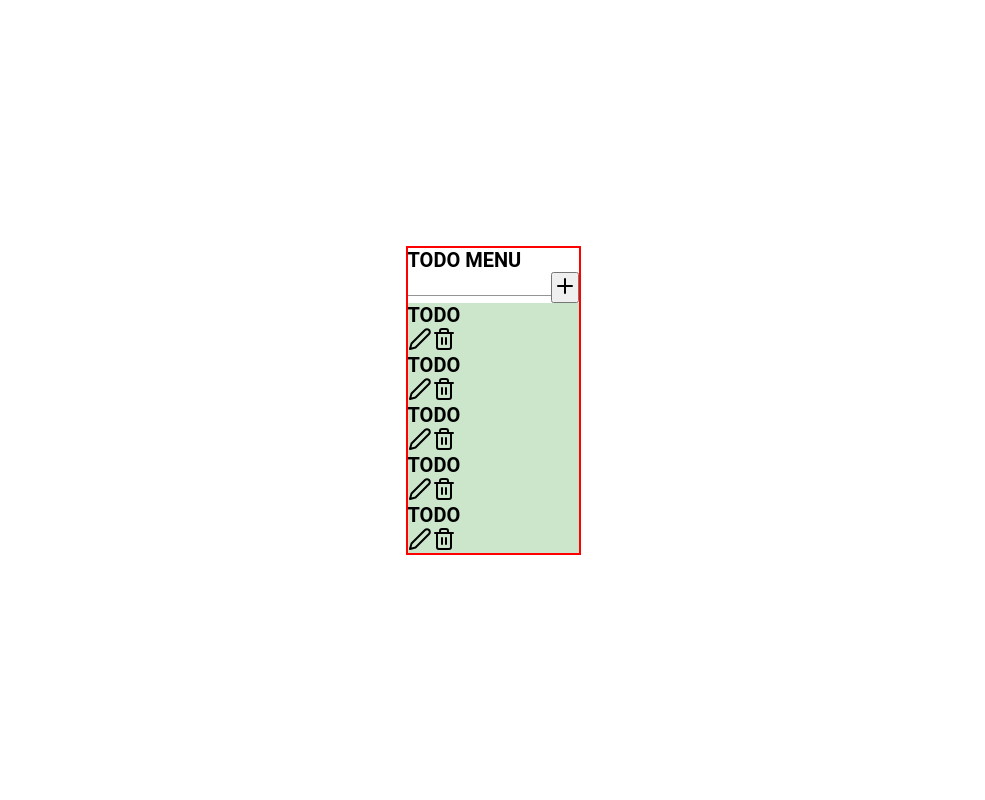
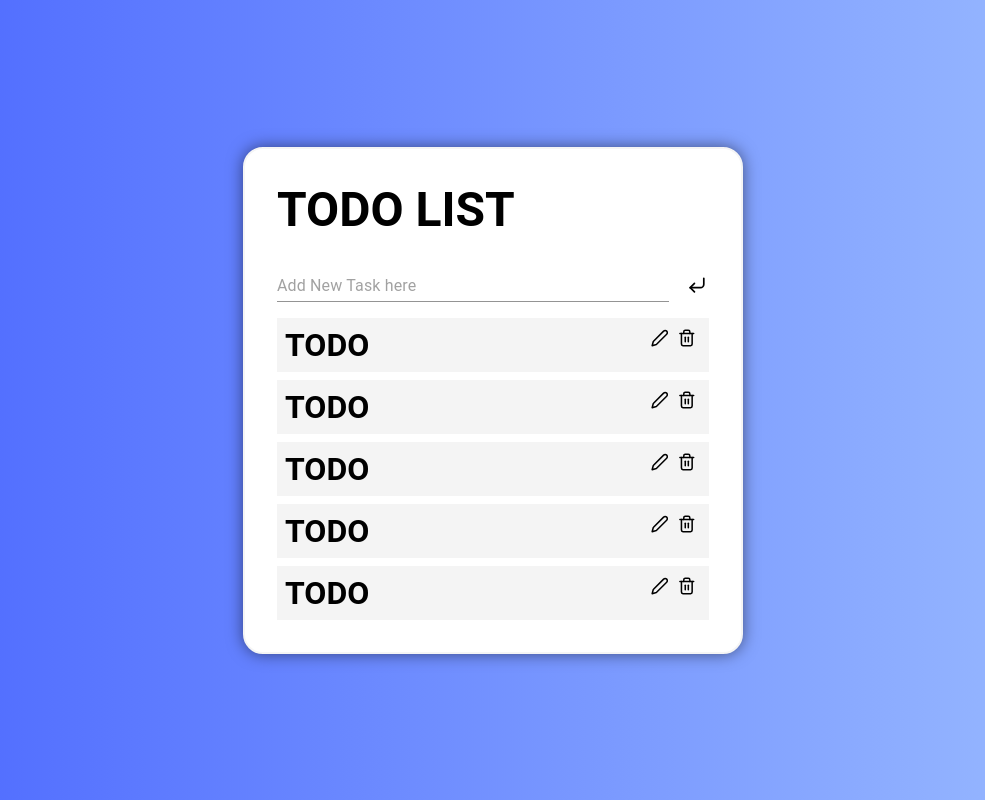
Before and after one commit to markgalang/TDD-training, a React (Create React App) app in the folder TODO-CLIENT/: page / in a window 1280 px wide. Shown: the whole page, without its empty margins (147-1132 px from the left). Built offline with nearby package versions, Linux system fonts and the light colour scheme.

Commit message:
Add Styling

```diff
--- a/TODO-CLIENT/src/components/Todo.js
+++ b/TODO-CLIENT/src/components/Todo.js
@@ -6,8 +6,8 @@ export default function Todo() {
     <div className="todo">
       <h1 className="todo__title">TODO</h1>
       <div className="todo__actions">
-        <Edit2 />
-        <Trash2 />
+        <Edit2 className="todo__icon" />
+        <Trash2 className="todo__icon" />
       </div>
     </div>
   );
--- a/TODO-CLIENT/src/components/TodoMenu.js
+++ b/TODO-CLIENT/src/components/TodoMenu.js
@@ -1,7 +1,7 @@
 import React, { useState } from "react";
 import Todo from "./Todo";
 import TextField from "@material-ui/core/TextField";
-import { Plus } from "react-feather";
+import { CornerDownLeft } from "react-feather";
 
 export default function TodoMenu() {
   const [newTodo, setNewTodo] = useState("");
@@ -16,14 +16,22 @@ export default function TodoMenu() {
     setNewTodo("");
   };
   return (
-    <div className="todo-menu debugger">
-      <h1>TODO MENU</h1>
-      <form className="todo-menu__todo-input" onSubmit={handleSubmit}>
-        <TextField name="newTodo" value={newTodo} onChange={handleChange} />
-        <button className="todo-menu__submit-button">
-          <Plus />
-        </button>
-      </form>
+    <div className="todo-menu">
+      <div className="todo-menu__header">
+        <h1 className="todo-menu__heading">Todo List</h1>
+        <form className="todo-menu__todo-form" onSubmit={handleSubmit}>
+          <TextField
+            name="newTodo"
+            className="todo-menu__todo-input"
+            value={newTodo}
+            placeholder="Add New Task here"
+            onChange={handleChange}
+          />
+          <button className="todo-menu__submit-button">
+            <CornerDownLeft />
+          </button>
+        </form>
+      </div>
 
       <div className="todo-menu__items">
         <Todo />
--- a/TODO-CLIENT/src/styles/Base/_base.scss
+++ b/TODO-CLIENT/src/styles/Base/_base.scss
@@ -11,11 +11,11 @@ html {
     font-size: 10px;
   }
 
-  @media only screen and (max-width: 768px) {
-    font-size: 14px;
+  @media only screen and (min-width: 768px) {
+    font-size: 12px;
   }
 
-  @media only screen and (max-width: 1024px) {
+  @media only screen and (min-width: 1024px) {
     font-size: 16px;
   }
 }
@@ -33,6 +33,11 @@ body {
   justify-content: center;
   align-items: center;
   height: 100vh;
+  background: linear-gradient(
+    90deg,
+    rgba(74, 102, 255, 1) 0%,
+    rgba(156, 189, 255, 1) 100%
+  );
 }
 
 .debugger {
--- a/TODO-CLIENT/src/styles/components/_todo.scss
+++ b/TODO-CLIENT/src/styles/components/_todo.scss
@@ -1,3 +1,23 @@
 .todo {
-  background-color: rgba(green, 0.2);
+  background-color: rgba(#c7c7c7, 0.2);
+  display: flex;
+  justify-content: space-between;
+  padding: 0.5rem;
+
+  &:not(:last-child) {
+    margin-bottom: 0.5rem;
+  }
+
+  &__icon {
+    width: 1.35rem;
+    margin: 0 3px;
+    cursor: pointer;
+    transform: scale(0.85);
+    transition: all 0.3s;
+
+    &:hover {
+      //   font-weight: 900;
+      transform: scale(1.05);
+    }
+  }
 }
--- a/TODO-CLIENT/src/styles/components/_todoMenu.scss
+++ b/TODO-CLIENT/src/styles/components/_todoMenu.scss
@@ -1,2 +1,44 @@
 .todo-menu {
+  border: 2px solid #f5f5f5;
+  border-radius: 20px;
+  box-shadow: 0 0 1rem rgba(#000000, 0.5);
+  padding: 2rem;
+  max-width: 500px;
+  width: 100%;
+  background-color: #ffffff;
+
+  &__header {
+    margin-bottom: 1rem;
+  }
+
+  &__heading {
+    font-size: 2rem !important;
+    text-transform: uppercase;
+
+    @media only screen and (min-width: 500px) {
+      font-size: 3rem !important;
+    }
+  }
+
+  &__todo-form {
+    display: flex;
+    margin-top: 2rem;
+  }
+
+  &__todo-input {
+    flex: 1;
+    margin-right: 1rem !important;
+  }
+
+  &__submit-button {
+    border: none;
+    background-color: transparent;
+    cursor: pointer;
+    transform: scale(0.85);
+    transition: all 0.3s;
+
+    &:hover {
+      transform: scale(1.1);
+    }
+  }
 }
```
